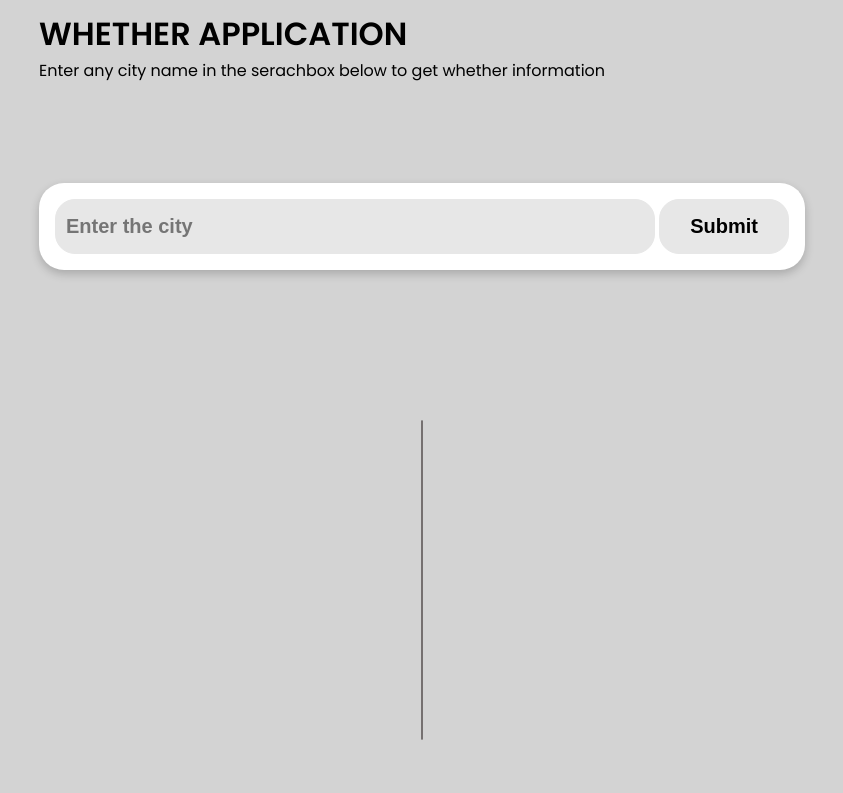
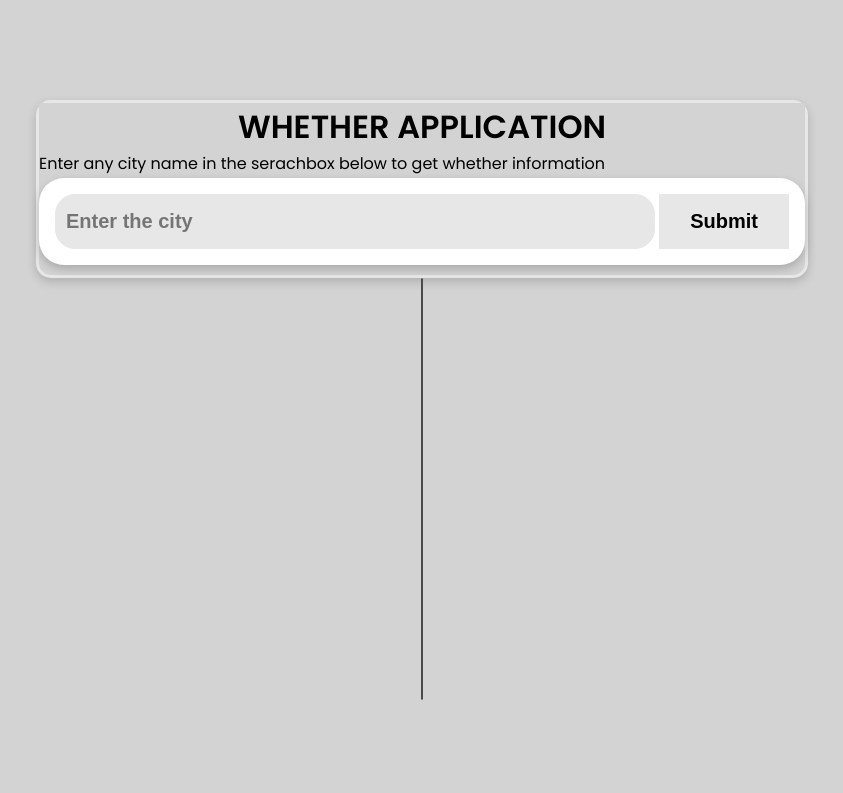
Before and after one commit to HorizonK29/MyWebProjects, a plain HTML site: page whetherWebApplication/index.html in a window 1280 px wide. Shown: the whole page, without its empty margins (218-1061 px from the left). Drawn offline with Linux system fonts and the light colour scheme.

Commit message:
Update index.css

```diff
--- a/whetherWebApplication/index.css
+++ b/whetherWebApplication/index.css
@@ -9,8 +9,8 @@
 }
 
 body{
+  margin-top: 15%;
   font-family: "Nunito",sans-serif;
-  /* background: #f8f8f8; */
   margin: 0;
    font-family: "Poppins", sans-serif;
    background-color: linear-gradiet(300deg, #757b87, #909d9d);
@@ -20,10 +20,22 @@ body{
    min-height: 100vh;
    flex-direction: column;
 }
+.main{
+  border: #e7e7e7 solid 3px;
+  border-radius: 15px;
+  box-shadow: 0 4px 10px rgba(41, 39, 39, 0.2);
+}
+h1,h3{
+  align-items: center;
+  display: flex;
+   justify-content: center;
+
+}
 
 .input{
   text-align: center;
-  margin: 100px auto;
+  margin: 10px auto;
+  margin-top: 2px;
   padding: 1rem;
    border-radius: 25px;
    border: none;
@@ -39,7 +51,7 @@ input[type="submit"]{
   background: #e7e7e7;
   border: none;
    border: #e7e7e7 solid 1px;
-  border-radius: 20px;
+
   font-family: "Nunito",sans-serif;
   font-weight:bold;
   font-size: 20px;
@@ -50,8 +62,8 @@ input[type="submit"]{
   width: 600px;
   height: 55px;
   padding: 5px 10px;
-  background: #e7e7e7;  border: #e7e7e7 solid 1px;
-  /* border: none; */
+  background: #e7e7e7;
+    border: #e7e7e7 solid 1px;
   border-radius: 20px;
   font-family: "Nunito",sans-serif;
   font-weight:bold;
@@ -63,12 +75,13 @@ input[type="submit"]{
   background: #aca6a6;
   height: 40vh;
   margin: 50px auto;
-  border: #757070 solid 1px;
+
   border-radius: 2px;
 
 }
 .container{
-
+  border: #4e4949 solid 1px;
+  border-radius: 30px;
 }
 
 .close{
```
